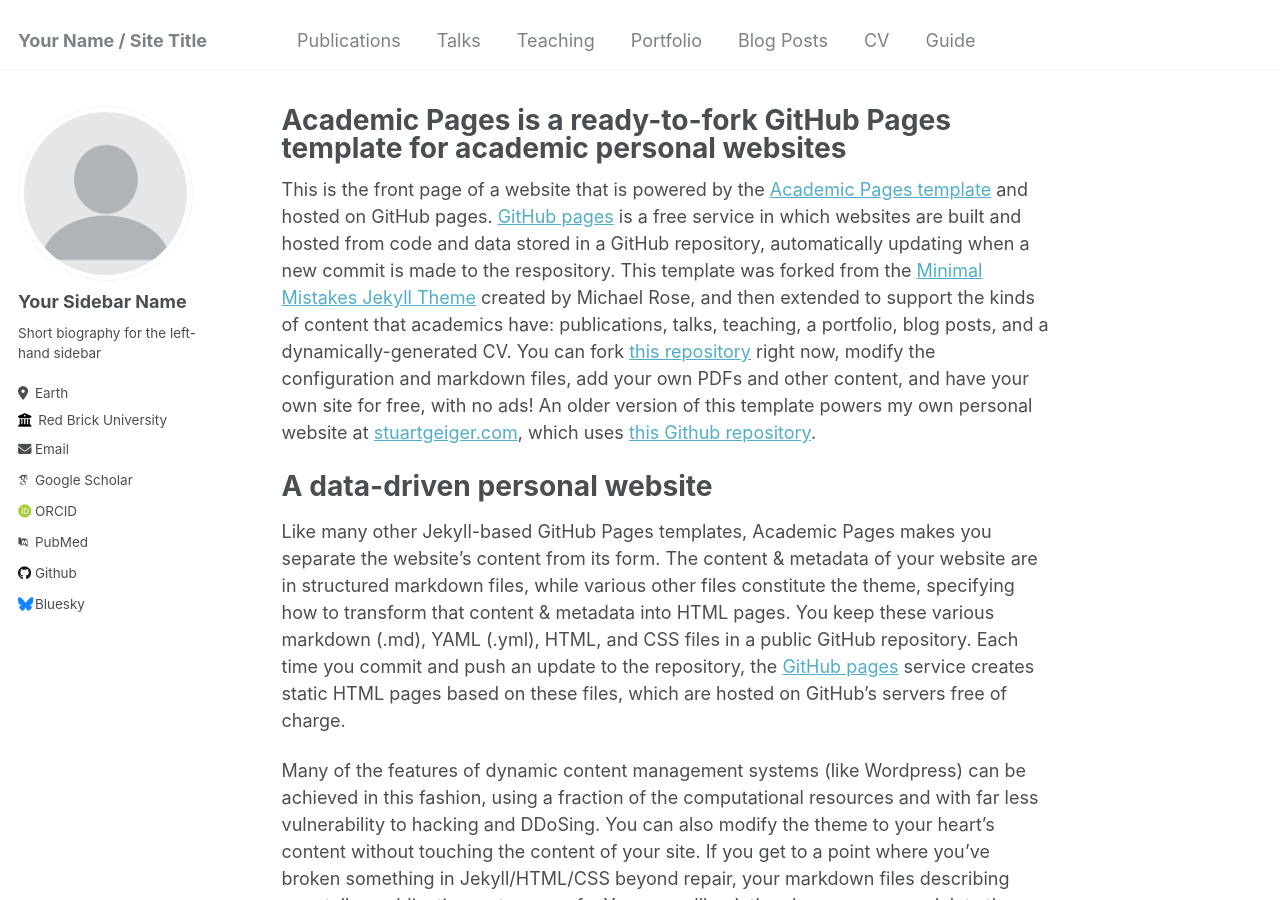
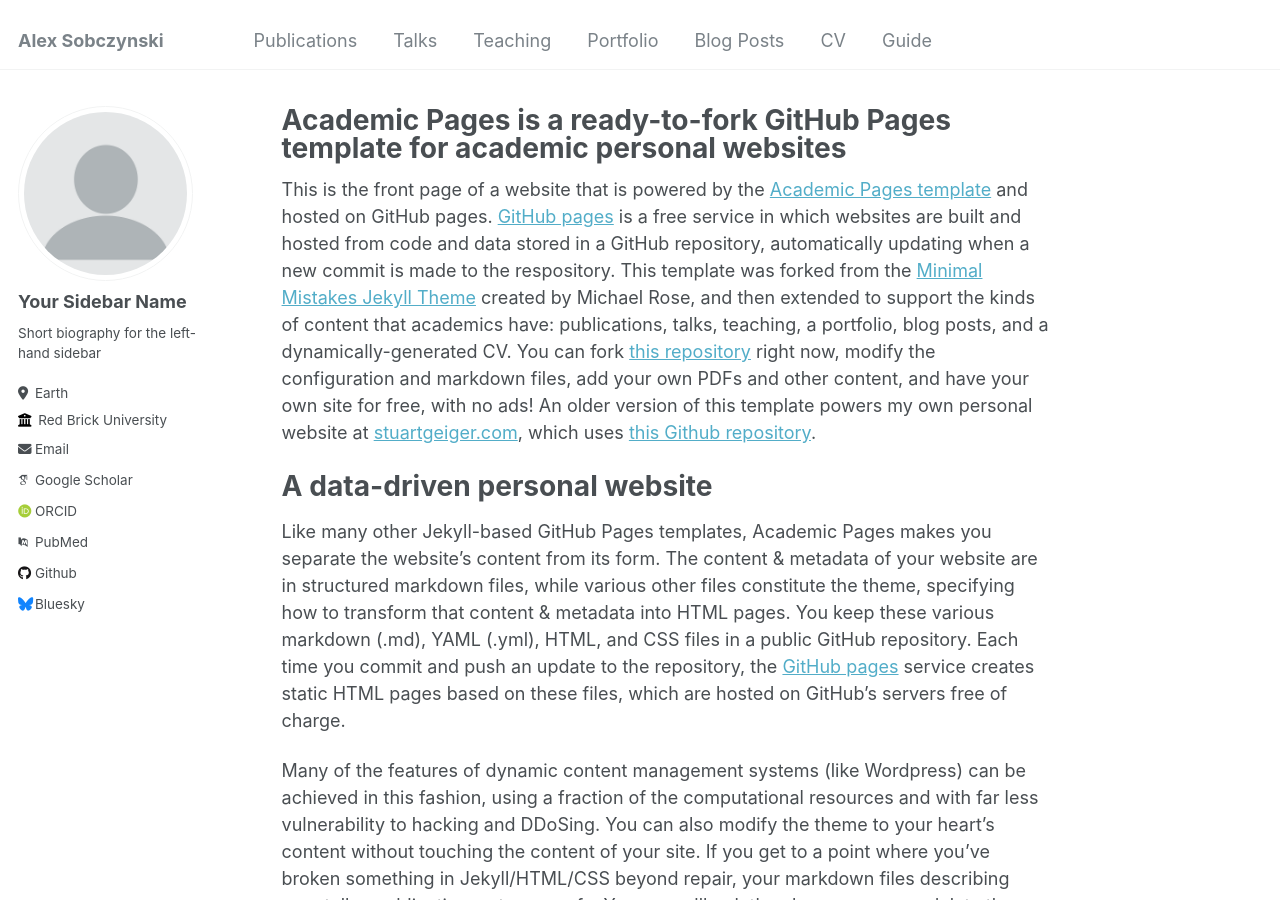
Before and after one commit to alex-sobczynski/alex-sobczynski.github.io, a Jekyll site: the page built from _pages/about.md, in a window 1280 px wide and 900 px high. Built offline with Jekyll 4.4.1, drawn with Linux system fonts in a browser that asks for light colours; some web fonts are replaced.

Commit message:
Update _config.yml

```diff
--- a/_config.yml
+++ b/_config.yml
@@ -8,7 +8,7 @@
 
 # Basic Site Settings
 locale                   : "en-US"
-title                    : "Your Name / Site Title"
+title                    : "Alex Sobczynski"
 title_separator          : "-"
 name                     : &name "Your Name"
 description              : &description "personal description"
```
